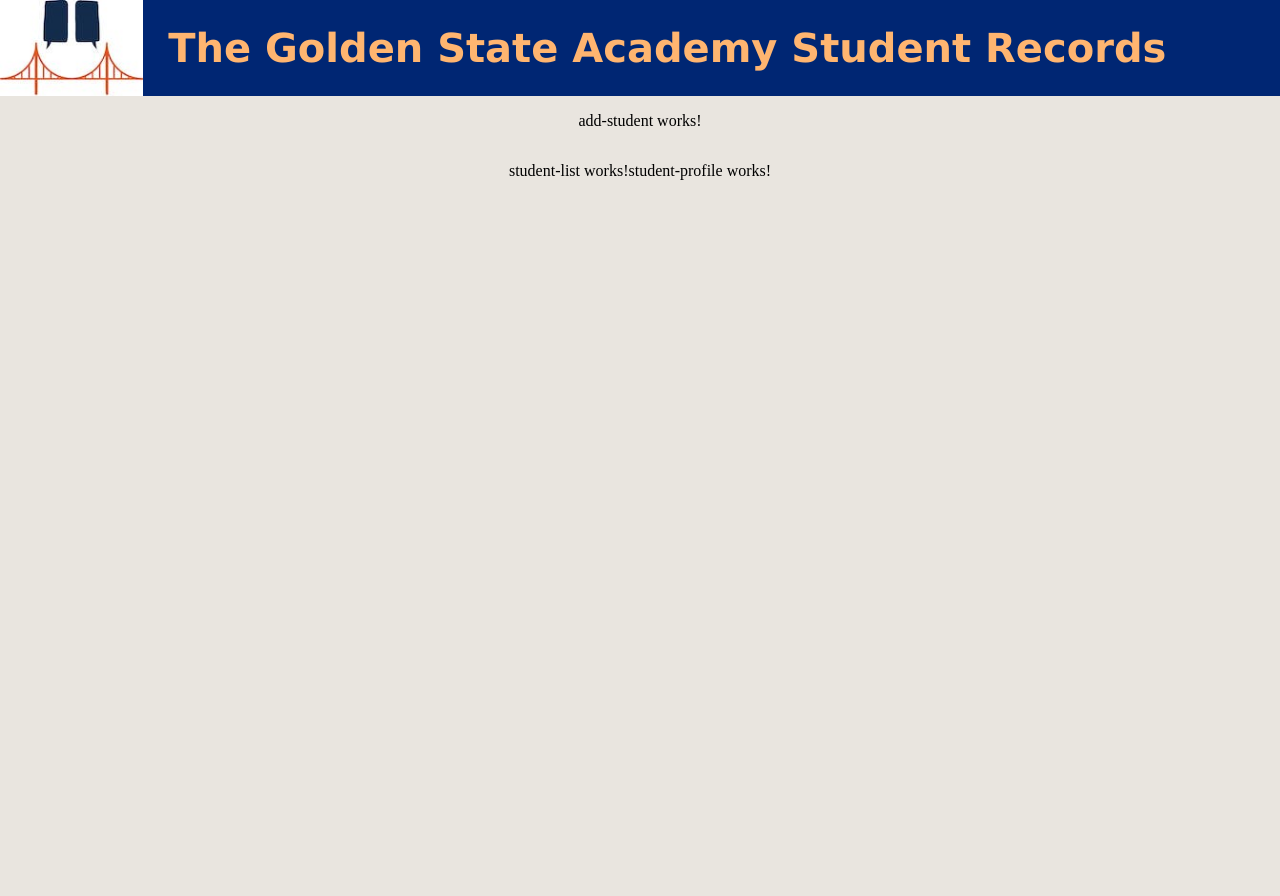
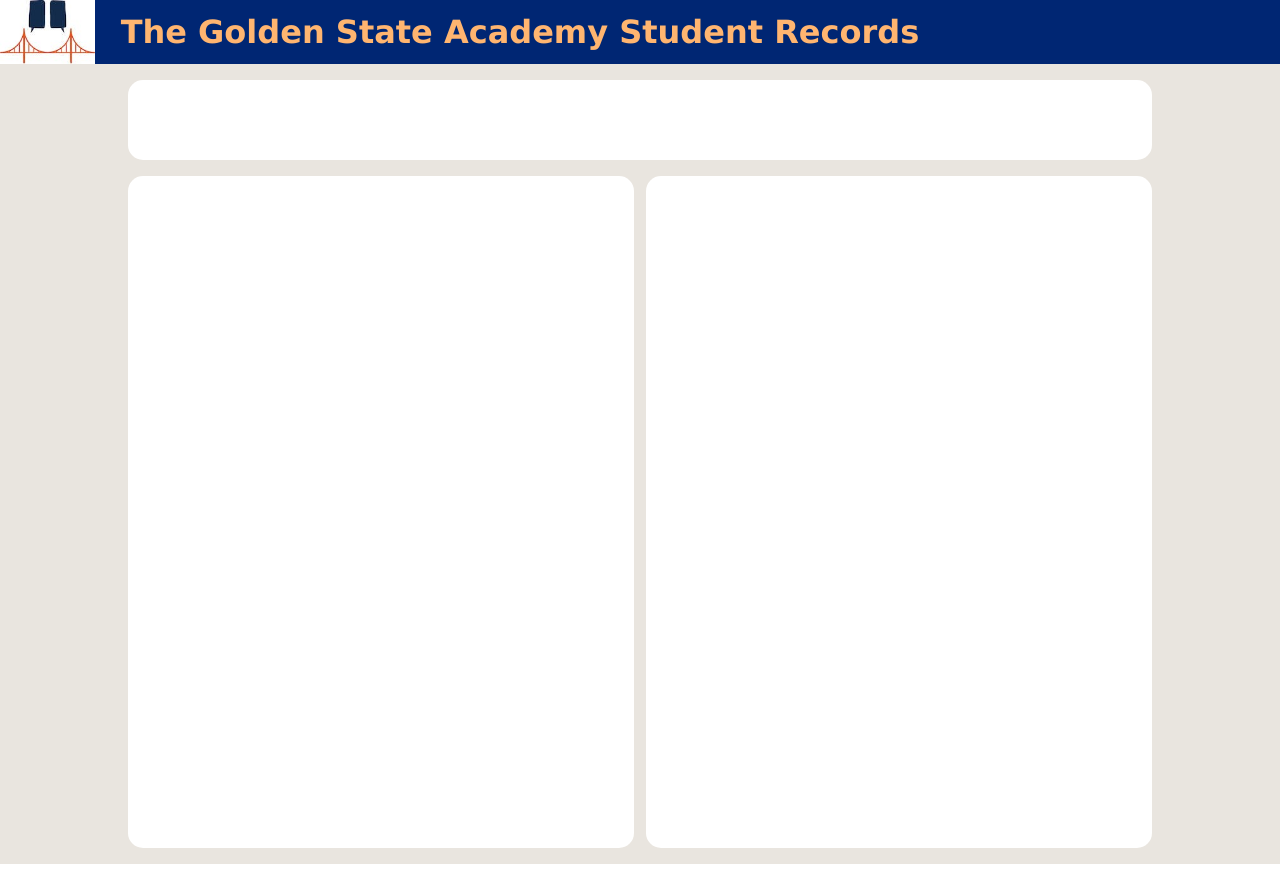
Before and after one commit to jenni4xiong/studentRecords, an Angular app in the folder client/: page / in a window 1280 px wide. After the commit the page ends 864 px from the top, so only its background shows below. Built offline with nearby package versions, Linux system fonts and the light colour scheme.

Commit message:
fixed container sizing

```diff
--- a/client/src/app/header/header.component.css
+++ b/client/src/app/header/header.component.css
@@ -1,7 +1,7 @@
 #header-container {
   background-color: #002673;
   margin: 0;
-  height: 12vh;
+  height: 8vh;
   display: flex;
   align-items: center;
 }
@@ -16,5 +16,5 @@
   font-weight: bold;
   font-family: Verdana, Geneva, Tahoma, sans-serif;
   color: #FFB570;
-  font-size: min(5vw, 5vh);
+  font-size: min(4vw, 4vh);
 }
--- a/client/src/app/main/body/add-student/add-student.component.css
+++ b/client/src/app/main/body/add-student/add-student.component.css
@@ -0,0 +1,7 @@
+#add-student {
+  height:100%;
+  background-color: white;
+  border-radius: 15px;
+  border-color: grey;
+  border-width: 50px;
+}
--- a/client/src/app/main/body/add-student/add-student.component.html
+++ b/client/src/app/main/body/add-student/add-student.component.html
@@ -1 +1,3 @@
-<p>add-student works!</p>
+<div id="add-student">
+
+</div>
--- a/client/src/app/main/body/body.component.css
+++ b/client/src/app/main/body/body.component.css
@@ -1,18 +1,24 @@
 #body-container {
-  width: 70vw;
+  width: 80vw;
   height: 100vh;
   display: flex;
   flex-direction: column;
-  justify-content: start;
+  justify-content: flex-start;
 }
 
 #list-and-profile-container {
   display: flex;
   justify-content: center;
-  width: 100%;
+  width: 80vw;
+  height:84vh;
+  margin-top:2vh;
 }
 
 #add-student-container {
   display: flex;
   justify-content: center;
+  background-color: white;
+  margin-top: 2vh;
+  height: 10vh;
+  border-radius: 15px;
 }
--- a/client/src/app/main/body/student-list/student-list.component.css
+++ b/client/src/app/main/body/student-list/student-list.component.css
@@ -0,0 +1,7 @@
+#student-list-container {
+  width: 39.5vw;
+  height:100%;
+  margin-right: .5vw;
+  background-color: white;
+  border-radius: 15px;
+}
--- a/client/src/app/main/body/student-list/student-list.component.html
+++ b/client/src/app/main/body/student-list/student-list.component.html
@@ -1 +1,3 @@
-<p>student-list works!</p>
+<div id="student-list-container">
+
+</div>
--- a/client/src/app/main/body/student-profile/student-profile.component.css
+++ b/client/src/app/main/body/student-profile/student-profile.component.css
@@ -0,0 +1,7 @@
+#student-profile-container {
+  width: 39.5vw;
+  height:100%;
+  background-color: white;
+  margin-left: .5vw;
+  border-radius: 15px;
+}
--- a/client/src/app/main/body/student-profile/student-profile.component.html
+++ b/client/src/app/main/body/student-profile/student-profile.component.html
@@ -1 +1,2 @@
-<p>student-profile works!</p>
+<div id="student-profile-container">
+</div>
```
